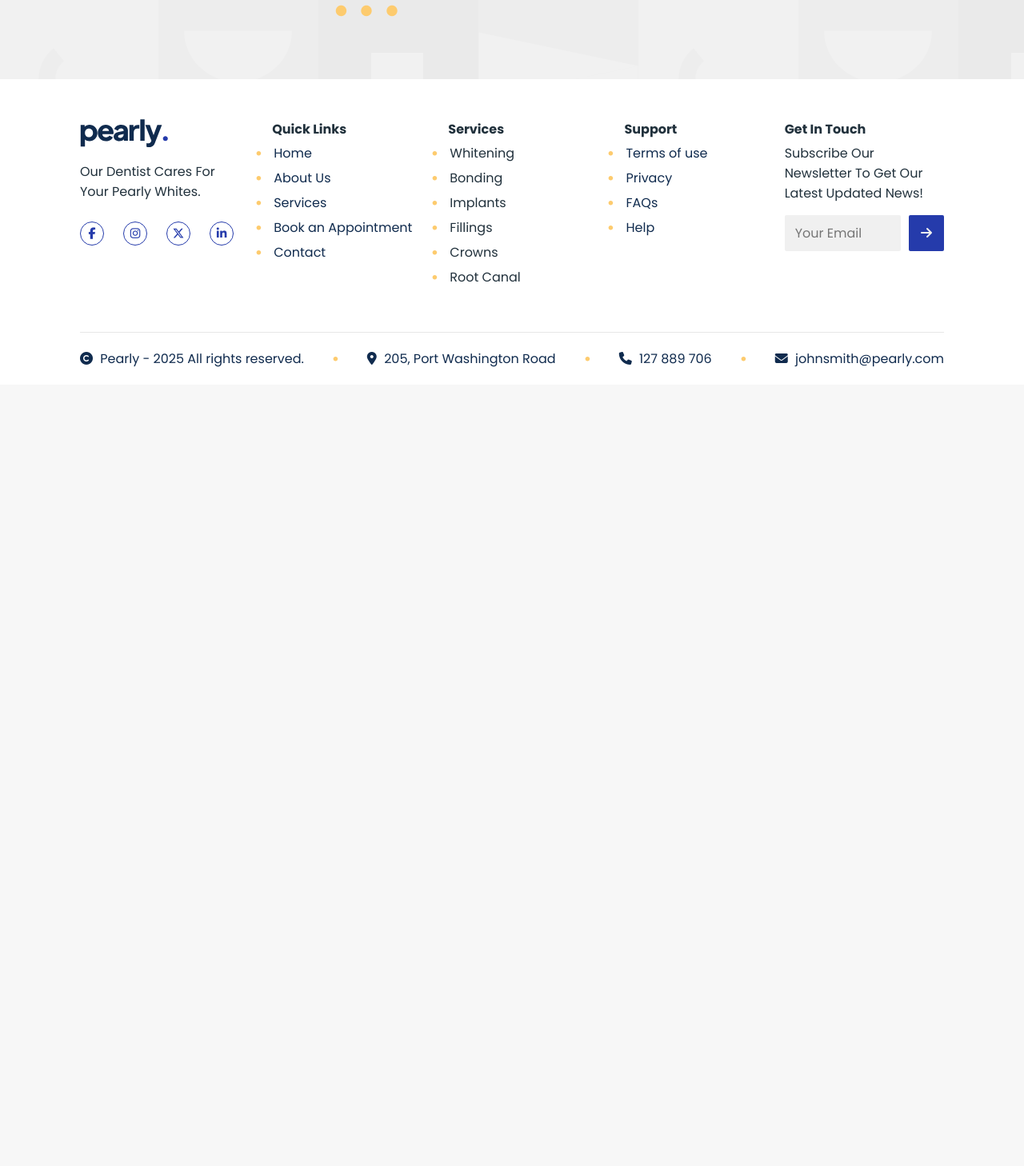
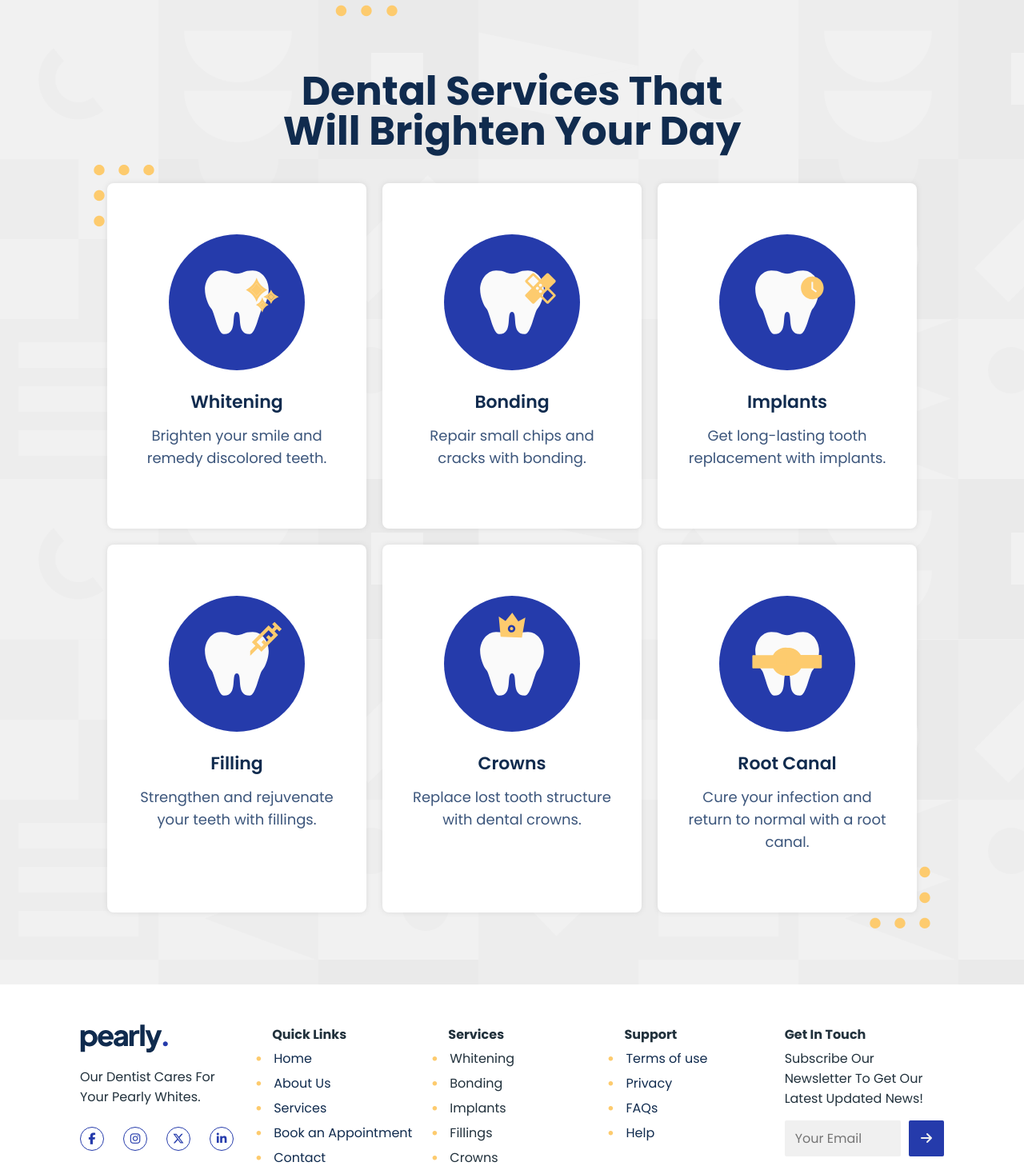
Before and after one commit to hanatawfik8/pearly, a PHP site: page / in a window 1280 px wide. Shown: the part 1602-3060 px from the top of the page at 80% size. Before the commit the page ends 2061 px from the top, so only its background shows below. Run offline with PHP 8.4, Linux system fonts and the light colour scheme; some libraries are stand-ins or nearby versions.

Commit message:
Services Section

```diff
--- a/css/home.css
+++ b/css/home.css
@@ -96,7 +96,7 @@ body {
   background-image: url("../images/left-edge-dots.svg");
   z-index: -1;
   width: 90px;
-  height: 100px;
+  height: 98px;
 }
 
 .info-boxes::before {
@@ -119,7 +119,8 @@ body {
   margin-left: 1rem;
 }
 
-.info-text h3 {
+.info-text h3,
+.services-wrap h3 {
   font-size: 22px;
   line-height: 36px;
   font-weight: 600;
@@ -189,7 +190,8 @@ body {
   font-weight: 700;
   color: var(--third-text-color);
 }
-.about-us p {
+.about-us p,
+.services-wrap p {
   color: rgb(59, 85, 123);
   padding-block: 40px;
   font-size: 22px;
@@ -205,3 +207,75 @@ body {
 }
 
 /*  */
+
+/* services */
+
+.services-container {
+  text-align: center;
+  padding-block: 40px;
+}
+
+#services h2 {
+  width: 600px;
+  font-size: 50px;
+  line-height: 50px;
+  font-weight: 700;
+  color: var(--third-text-color);
+  margin: auto;
+}
+
+.services-wrap {
+  display: flex;
+  flex-wrap: wrap;
+  justify-content: center;
+  gap: 20px;
+  justify-items: center;
+  margin-top: 40px;
+  position: relative;
+}
+
+.card {
+  background-color: white;
+  border-radius: 8px;
+  box-shadow: 0 0 6px rgba(128, 128, 128, 0.192);
+  padding: 4rem 2rem;
+  transition: transform 0.2s ease;
+  width: 30%;
+}
+
+.card:hover {
+  transform: translateY(-5px);
+  cursor: pointer;
+}
+
+.card img {
+  width: 170px;
+  margin-bottom: 15px;
+}
+
+.services-wrap p {
+  font-size: 18px;
+  padding-block: 10px;
+}
+
+.services-wrap::before,
+.services-wrap::after {
+  position: absolute;
+  content: "";
+  background-image: url("../images/left-edge-dots.svg");
+  width: 90px;
+  height: 98px;
+}
+
+.services-wrap::before {
+  top: -26px;
+  left: 14px;
+}
+
+.services-wrap::after {
+  bottom: -23px;
+  right: 14px;
+  transform: rotate(180deg);
+}
+
+/*  */
--- a/index.html
+++ b/index.html
@@ -89,6 +89,43 @@
               serve you as your hometown dentist.
             </p>
             <button class="contact-home">Contact Us</button>
+          </div>
+        </div>
+      </section>
+      <section id="services">
+        <div class="services-container">
+          <h2>Dental Services That Will Brighten Your Day</h2>
+          <div class="services-wrap">
+            <div class="card">
+              <img src="./images/whitening.svg" alt="whitening" />
+              <h3>Whitening</h3>
+              <p>Brighten your smile and remedy discolored teeth.</p>
+            </div>
+            <div class="card">
+              <img src="./images/bonding.svg" alt="Bonding" />
+              <h3>Bonding</h3>
+              <p>Repair small chips and cracks with bonding.</p>
+            </div>
+            <div class="card">
+              <img src="./images/implants.svg" alt="implants" />
+              <h3>Implants</h3>
+              <p>Get long-lasting tooth replacement with implants.</p>
+            </div>
+            <div class="card">
+              <img src="./images/filling.svg" alt="filling" />
+              <h3>Filling</h3>
+              <p>Strengthen and rejuvenate your teeth with fillings.</p>
+            </div>
+            <div class="card">
+              <img src="./images/crown.svg" alt="crown" />
+              <h3>Crowns</h3>
+              <p>Replace lost tooth structure with dental crowns.</p>
+            </div>
+            <div class="card">
+              <img src="./images/root-canal.svg" alt="root-canal" />
+              <h3>Root Canal</h3>
+              <p>Cure your infection and return to normal with a root canal.</p>
+            </div>
           </div>
         </div>
       </section>
```
